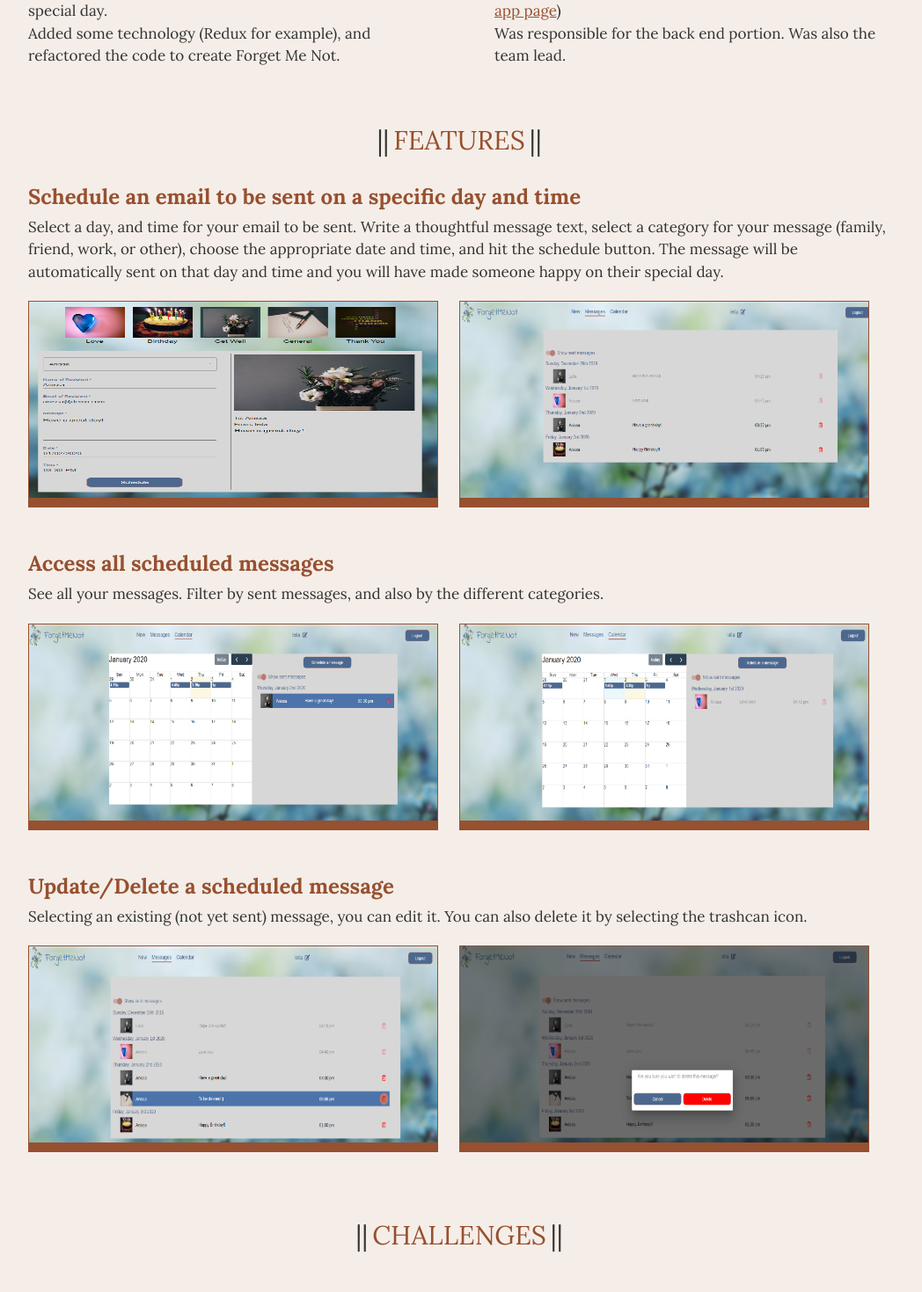
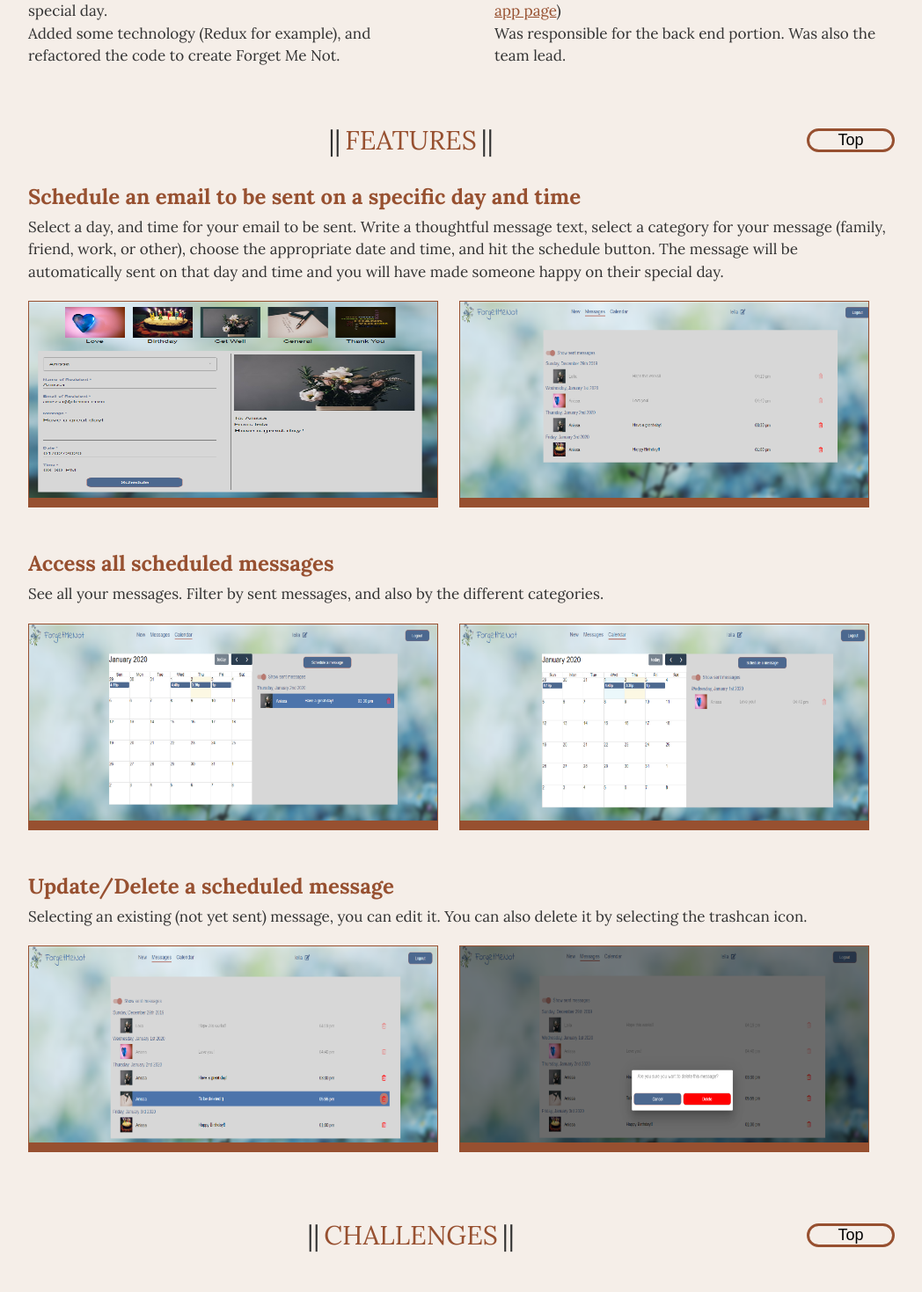
Before and after one commit to leila100/portfolio2, a React (Create React App) app in the folder website/: page /fmn in a window 1280 px wide. Shown: the part 661-2130 px from the top of the page at 88% size, without its empty margins (118-1166 px from the left). Built offline with nearby package versions, Linux system fonts and the light colour scheme.

Commit message:
Add button to go to the top in FMN project

```diff
--- a/website/src/components/projects/ForgetMeNot.js
+++ b/website/src/components/projects/ForgetMeNot.js
@@ -1,5 +1,5 @@
 import React from "react";
-import { Link } from "react-scroll";
+import { Link, animateScroll as scroll } from "react-scroll";
 
 import FMN_header from "../../assets/images/FMN_header.jpg";
 import fmn_message from "../../assets/images/FMN_message.png";
@@ -8,6 +8,10 @@ import fmn_messages from "../../assets/images/FMN_messages.png";
 import fmn_messages1 from "../../assets/images/FMN_messages1.png";
 import fmn_message2 from "../../assets/images/FMN_message2.png";
 import fmn_message3 from "../../assets/images/FMN_message3.png";
+
+const scrollToTop = () => {
+  scroll.scrollToTop();
+};
 
 const ForgetMeNot = () => {
   return (
@@ -83,9 +87,14 @@ const ForgetMeNot = () => {
         </div>
       </section>
       <section className='features' id='features'>
+        <div className='title'>
           <h2>
             <span>||</span>FEATURES<span>||</span>
           </h2>
+          <button className='top' onClick={scrollToTop}>
+            Top
+          </button>
+        </div>
         <div className='feature'>
           <h3>Schedule an email to be sent on a specific day and time</h3>
           <p>
@@ -132,9 +141,14 @@ const ForgetMeNot = () => {
         </div>
       </section>
       <section className='about' id='challenges'>
+        <div className='title'>
           <h2>
             <span>||</span>CHALLENGES<span>||</span>
           </h2>
+          <button className='top' onClick={scrollToTop}>
+            Top
+          </button>{" "}
+        </div>
         <div className='descriptions'>
           <div className='desc'>
             <h3>Communication</h3>
```
Lines whose indentation alone changed are shown as unchanged.
